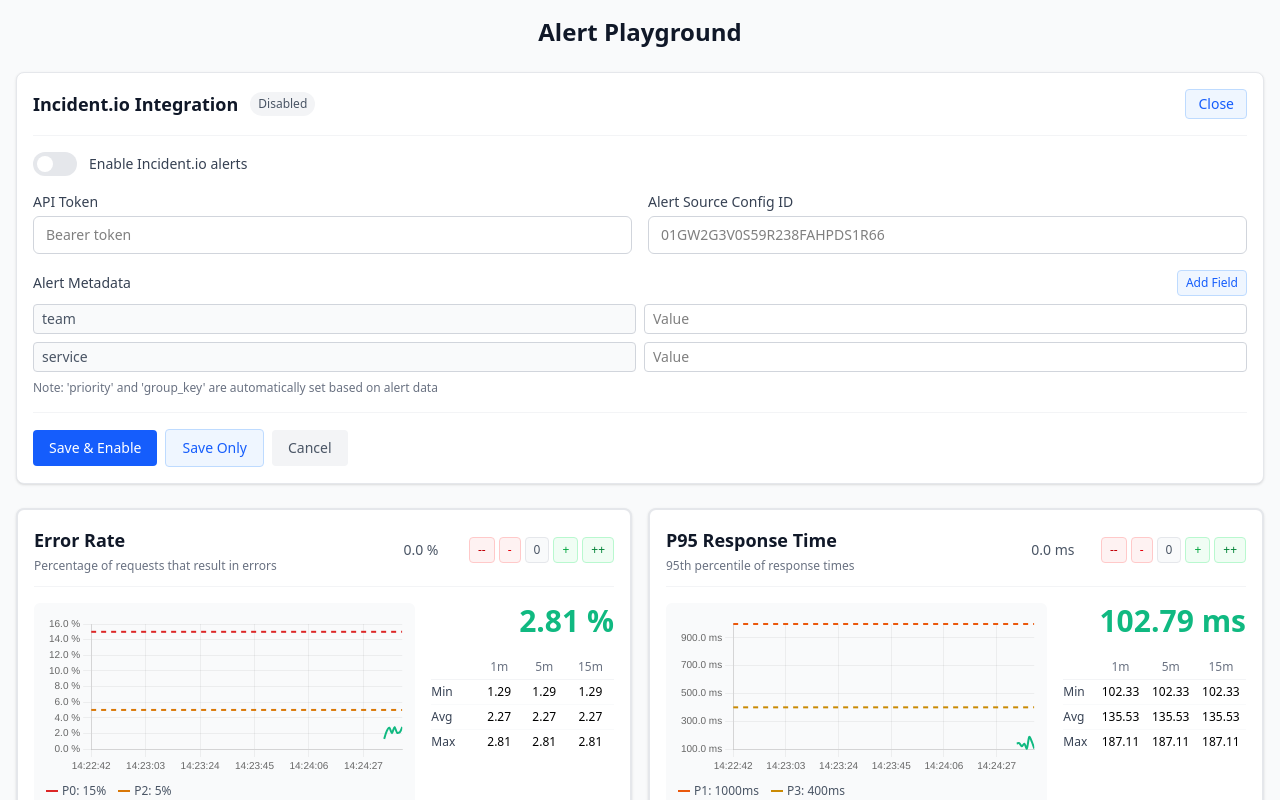
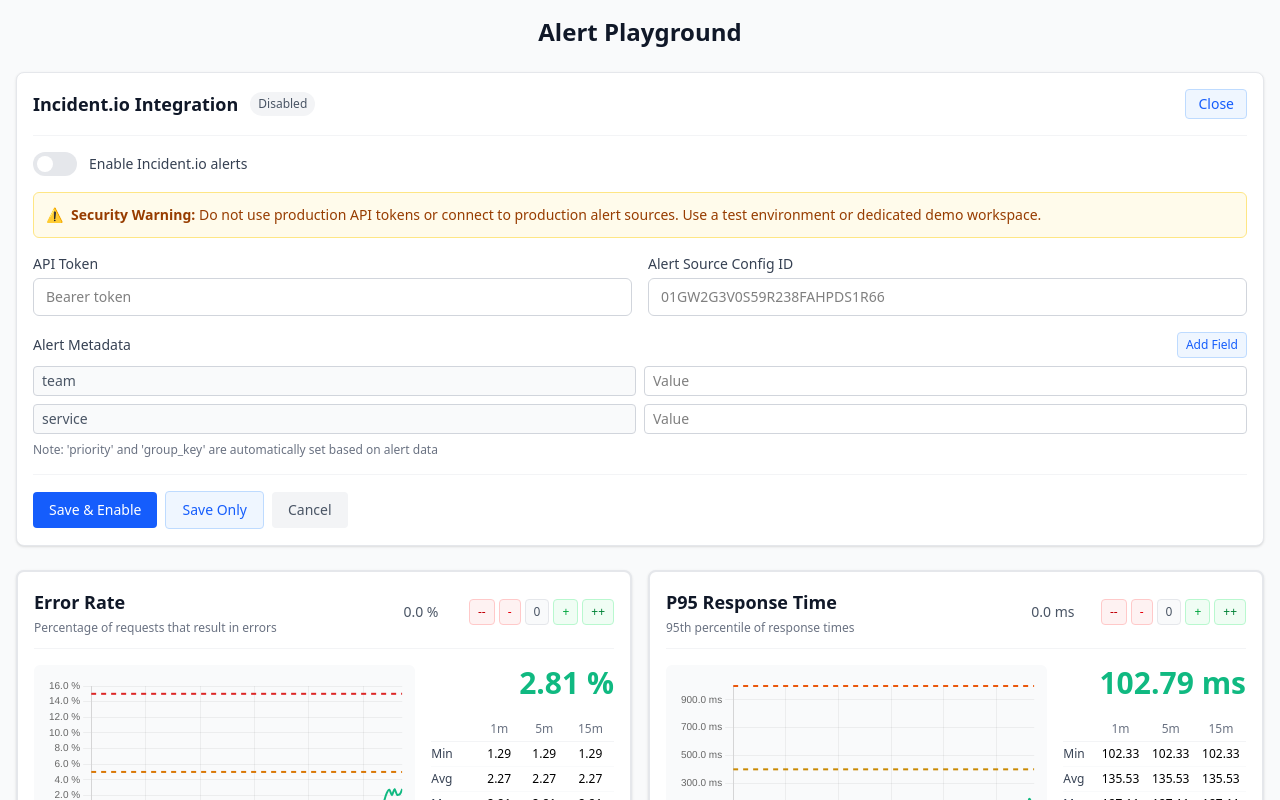
Before and after one commit to vmorsell/alert-playground, a React (Vite) app: page / in a window 1280 px wide. Both pictures are taken after a click on the button "Configure". Shown: the top 800 px of the page. Built offline with nearby package versions, Linux system fonts and the light colour scheme.

Commit message:
add dev credentials warning notice

```diff
--- a/src/components/IncidentIoConfig.tsx
+++ b/src/components/IncidentIoConfig.tsx
@@ -123,6 +123,16 @@ export const IncidentIoConfigComponent: React.FC<IncidentIoConfigProps> = ({
             </label>
           </div>
 
+          {/* Security Warning */}
+          <div className="bg-amber-50 border border-amber-200 rounded-md p-3">
+            <div className="flex items-start gap-2">
+              <span className="text-amber-600 text-sm">⚠️</span>
+              <div className="text-sm text-amber-800">
+                <strong>Security Warning:</strong> Do not use production API tokens or connect to production alert sources. Use a test environment or dedicated demo workspace.
+              </div>
+            </div>
+          </div>
+
           {/* API Configuration */}
           <div className="grid grid-cols-1 md:grid-cols-2 gap-4">
             <div>
```
